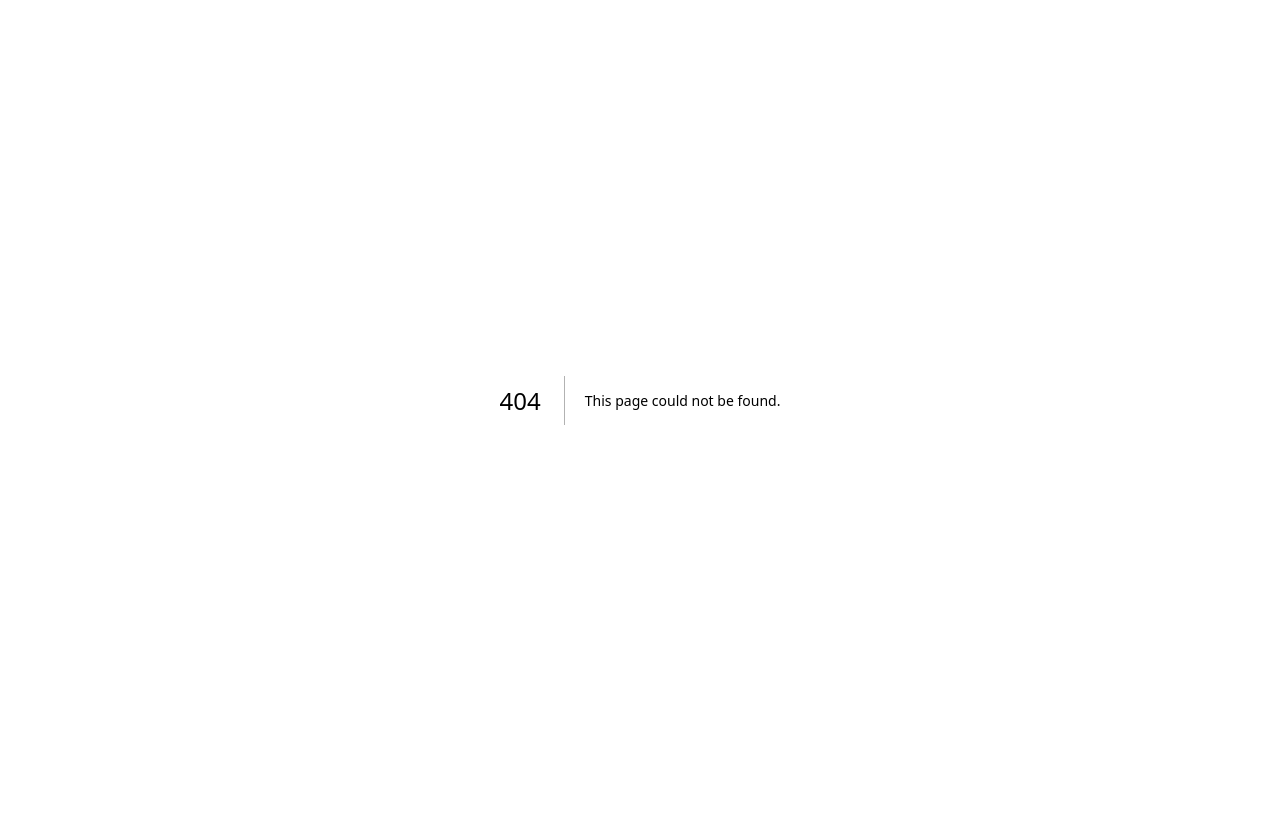
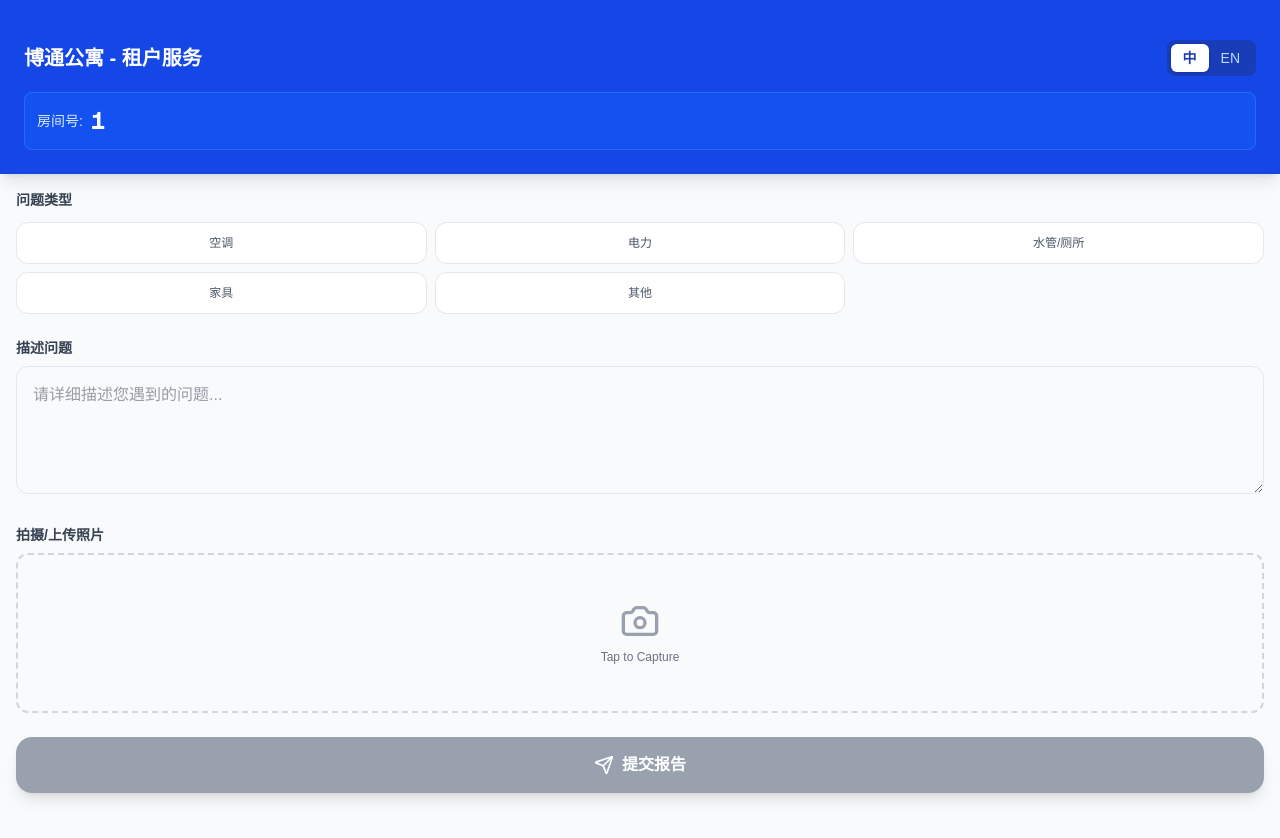
Before and after one commit to MickPuff/ai-team-project-test, a Next.js app in the folder frontend/: page /portal/1 in a window 1280 px wide. Before the commit this address had no page. Shown: the top 838 px of the page. Before the commit the page ends 800 px from the top, so only its background shows below. Built offline with nearby package versions, Linux system fonts and the light colour scheme.

Commit message:
Correct dashboard analysis and implement Tenant QR Portal UI (Chinese/English support)

```diff
--- /dev/null
+++ b/frontend/src/app/portal/[roomNumber]/page.tsx
@@ -0,0 +1,201 @@
+"use client";
+
+import { useState, use } from "react";
+import { Camera, Send, CheckCircle2, AlertCircle } from "lucide-react";
+
+export default function TenantPortal({ params }: { params: Promise<{ roomNumber: string }> }) {
+  const { roomNumber } = use(params);
+  const [language, setLanguage] = useState<"zh" | "en">("zh");
+  const [category, setCategory] = useState("");
+  const [description, setDescription] = useState("");
+  const [photo, setPhoto] = useState<File | null>(null);
+  const [status, setStatus] = useState<"idle" | "submitting" | "success" | "error">("idle");
+
+  const content = {
+    zh: {
+      title: "博通公寓 - 租户服务",
+      room: "房间号",
+      categoryLabel: "问题类型",
+      categories: ["空调", "电力", "水管/厕所", "家具", "其他"],
+      descLabel: "描述问题",
+      descPlaceholder: "请详细描述您遇到的问题...",
+      photoLabel: "拍摄/上传照片",
+      submit: "提交报告",
+      successTitle: "提交成功",
+      successDesc: "管理处已收到您的请求。我们会尽快安排维修。",
+      errorTitle: "提交失败",
+      errorDesc: "抱歉，提交时出现错误。请重试或联系管理处。",
+    },
+    en: {
+      title: "Bo Thong - Tenant Service",
+      room: "Room Number",
+      categoryLabel: "Problem Category",
+      categories: ["Aircon", "Electrical", "Plumbing", "Furniture", "Other"],
+      descLabel: "Description",
+      descPlaceholder: "Describe your problem in detail...",
+      photoLabel: "Take/Upload Photo",
+      submit: "Submit Report",
+      successTitle: "Submitted Successfully",
+      successDesc: "Management has received your request. We will arrange repairs soon.",
+      errorTitle: "Submission Failed",
+      errorDesc: "Sorry, an error occurred. Please try again or contact management.",
+    },
+  };
+
+  const t = content[language];
+
+  const handleSubmit = async (e: React.FormEvent) => {
+    e.preventDefault();
+    setStatus("submitting");
+
+    // TODO: Connect to actual backend API
+    try {
+      // const formData = new FormData();
+      // formData.append("room_number", roomNumber);
+      // ...
+      await new Promise(resolve => setTimeout(resolve, 1500)); // Mock delay
+      setStatus("success");
+    } catch (err) {
+      console.error(err);
+      setStatus("error");
+    }
+  };
+
+  if (status === "success") {
+    return (
+      <div className="min-h-screen bg-white p-6 flex flex-col items-center justify-center text-center">
+        <CheckCircle2 className="w-16 h-16 text-green-500 mb-4" />
+        <h1 className="text-2xl font-bold text-gray-900 mb-2">{t.successTitle}</h1>
+        <p className="text-gray-600">{t.successDesc}</p>
+        <button
+          onClick={() => setStatus("idle")}
+          className="mt-8 px-6 py-2 bg-blue-600 text-white rounded-full font-medium"
+        >
+          OK
+        </button>
+      </div>
+    );
+  }
+
+  return (
+    <div className="min-h-screen bg-gray-50 pb-12">
+      {/* Header */}
+      <div className="bg-blue-700 text-white p-6 pt-10 shadow-lg">
+        <div className="flex justify-between items-center mb-4">
+          <h1 className="text-xl font-bold">{t.title}</h1>
+          <div className="flex bg-blue-800 rounded-lg p-1">
+            <button
+              onClick={() => setLanguage("zh")}
+              className={`px-3 py-1 rounded-md text-sm transition-all ${language === 'zh' ? 'bg-white text-blue-800 font-bold shadow' : 'text-blue-200'}`}
+            >
+              中
+            </button>
+            <button
+              onClick={() => setLanguage("en")}
+              className={`px-3 py-1 rounded-md text-sm transition-all ${language === 'en' ? 'bg-white text-blue-800 font-bold shadow' : 'text-blue-200'}`}
+            >
+              EN
+            </button>
+          </div>
+        </div>
+        <div className="flex items-center space-x-2 bg-blue-600/50 p-3 rounded-lg border border-blue-400/30">
+          <span className="text-blue-100 text-sm">{t.room}:</span>
+          <span className="text-2xl font-mono font-bold">{roomNumber}</span>
+        </div>
+      </div>
+
+      {/* Form */}
+      <form onSubmit={handleSubmit} className="p-4 space-y-6">
+        {/* Category */}
+        <section>
+          <label className="block text-sm font-semibold text-gray-700 mb-3">{t.categoryLabel}</label>
+          <div className="grid grid-cols-3 gap-2">
+            {t.categories.map((cat) => (
+              <button
+                key={cat}
+                type="button"
+                onClick={() => setCategory(cat)}
+                className={`py-3 px-2 text-xs rounded-xl border transition-all ${
+                  category === cat
+                    ? "bg-blue-50 border-blue-500 text-blue-700 font-bold shadow-sm"
+                    : "bg-white border-gray-200 text-gray-600"
+                }`}
+              >
+                {cat}
+              </button>
+            ))}
+          </div>
+        </section>
+
+        {/* Description */}
+        <section>
+          <label className="block text-sm font-semibold text-gray-700 mb-2">{t.descLabel}</label>
+          <textarea
+            required
+            className="w-full h-32 p-4 rounded-xl border border-gray-200 focus:ring-2 focus:ring-blue-500 focus:border-transparent outline-none text-gray-700"
+            placeholder={t.descPlaceholder}
+            value={description}
+            onChange={(e) => setDescription(e.target.value)}
+          />
+        </section>
+
+        {/* Photo Upload */}
+        <section>
+          <label className="block text-sm font-semibold text-gray-700 mb-2">{t.photoLabel}</label>
+          <div className="relative h-40 w-full border-2 border-dashed border-gray-300 rounded-xl flex flex-col items-center justify-center bg-gray-50 overflow-hidden">
+            {photo ? (
+              <div className="relative w-full h-full">
+                <img
+                  src={URL.createObjectURL(photo)}
+                  className="w-full h-full object-cover"
+                  alt="Preview"
+                />
+                <button
+                  onClick={() => setPhoto(null)}
+                  className="absolute top-2 right-2 bg-black/50 text-white p-1 rounded-full"
+                >
+                  ✕
+                </button>
+              </div>
+            ) : (
+              <label className="cursor-pointer flex flex-col items-center">
+                <Camera className="w-10 h-10 text-gray-400 mb-2" />
+                <span className="text-xs text-gray-500">Tap to Capture</span>
+                <input
+                  type="file"
+                  accept="image/*"
+                  capture="environment"
+                  className="hidden"
+                  onChange={(e) => setPhoto(e.target.files?.[0] || null)}
+                />
+              </label>
+            )}
+          </div>
+        </section>
+
+        {/* Submit */}
+        <button
+          type="submit"
+          disabled={status === "submitting" || !category || !description}
+          className="w-full bg-blue-600 hover:bg-blue-700 disabled:bg-gray-400 text-white font-bold py-4 rounded-2xl shadow-lg transition-all flex items-center justify-center space-x-2 active:scale-95"
+        >
+          {status === "submitting" ? (
+             <div className="animate-spin rounded-full h-5 w-5 border-b-2 border-white" />
+          ) : (
+            <>
+              <Send className="w-5 h-5" />
+              <span>{t.submit}</span>
+            </>
+          )}
+        </button>
+
+        {status === "error" && (
+          <div className="flex items-center space-x-2 text-red-600 bg-red-50 p-3 rounded-lg text-sm">
+            <AlertCircle className="w-4 h-4" />
+            <span>{t.errorDesc}</span>
+          </div>
+        )}
+      </form>
+    </div>
+  );
+}
```
Also changed, not shown: 1 other file (tests, documents, lock files or other folders).
